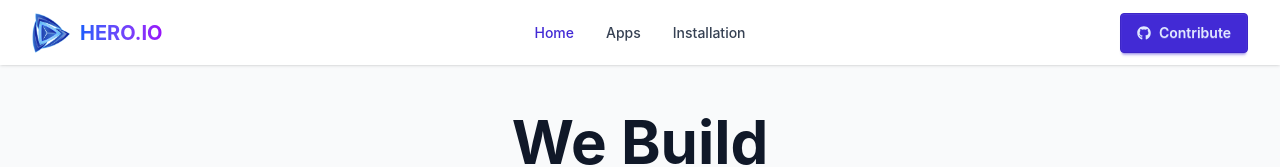
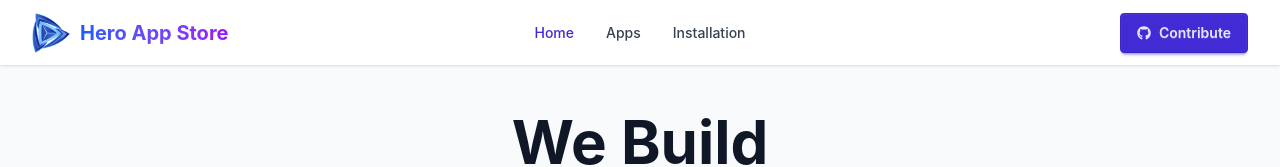
Before and after one commit to Hridoy-ii/hero-io-appStore, a React (Vite) app: page / in a window 1280 px wide. Shown: the top 167 px of the page. Built offline with nearby package versions, Linux system fonts and the light colour scheme.

Commit message:
Update README.md file

```diff
--- a/index.html
+++ b/index.html
@@ -4,7 +4,7 @@
     <meta charset="UTF-8" />
     <link rel="icon" type="image/svg+xml" href="/logo.png" />
     <meta name="viewport" content="width=device-width, initial-scale=1.0" />
-    <title>hero-io-appstore</title>
+    <title>hero-apps-store</title>
   </head>
   <body>
     <div id="root"></div>
--- a/src/components/layout/Navbar.jsx
+++ b/src/components/layout/Navbar.jsx
@@ -11,7 +11,7 @@ const Navbar = () => {
             <img src="/logo.png" alt="HERO.IO Logo" />
           </div>
           <span className="text-xl font-bold bg-gradient-to-r from-blue-600 to-purple-600 bg-clip-text text-transparent">
-            HERO.IO
+            Hero App Store
           </span>
         </NavLink>
       </div>
```
